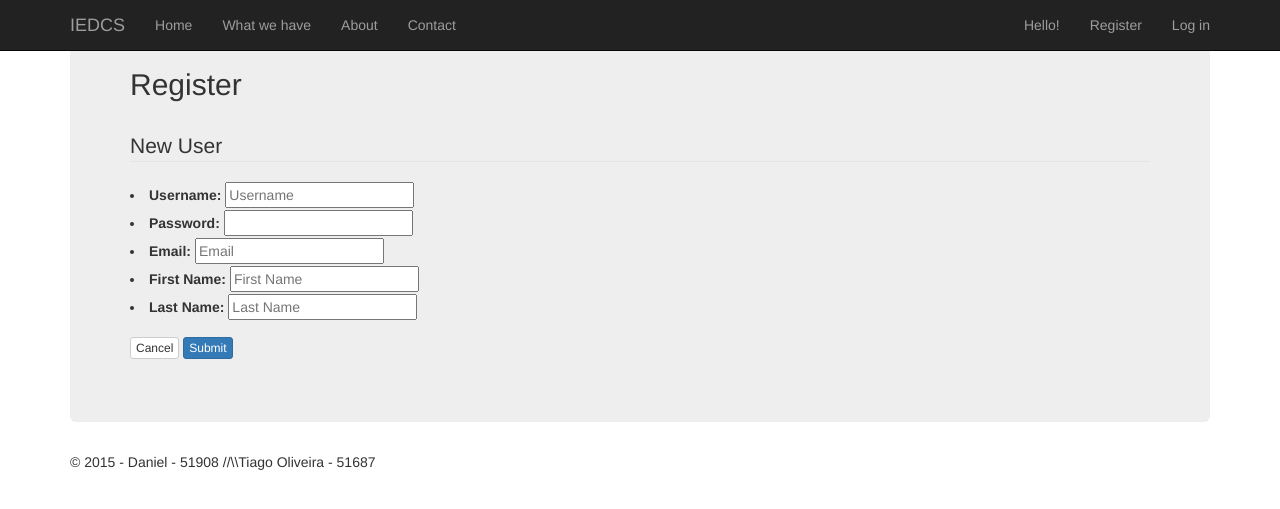
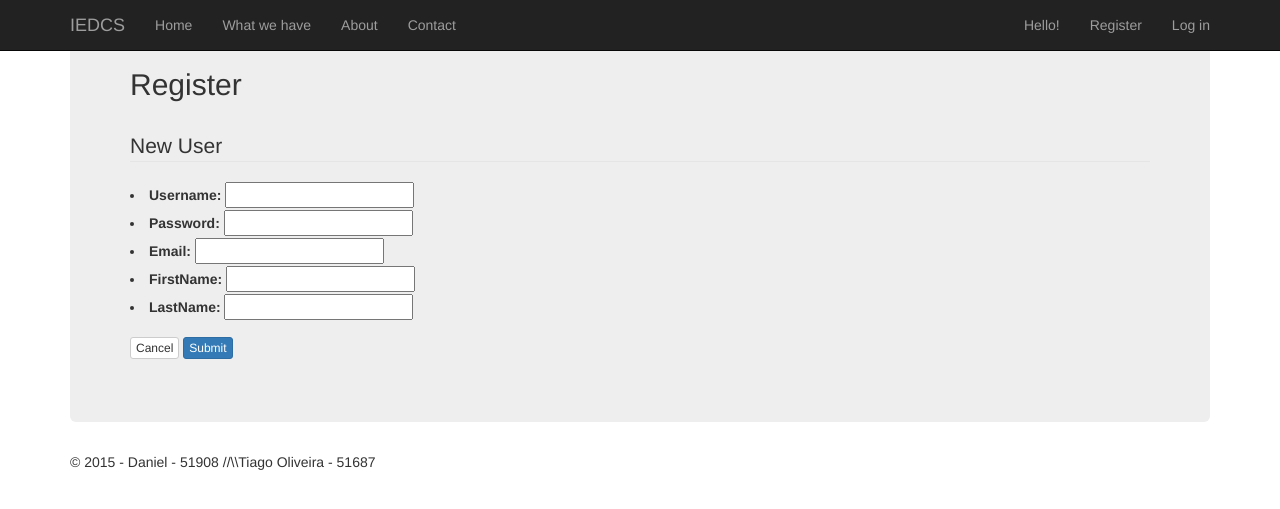
Before and after one commit to danifss/security-1516-IEDCS, a Django app: page /iedcs/Account/register/ in a window 1280 px wide. Shown: the top 509 px of the page. Run offline with Django 3.2, Linux system fonts and the light colour scheme; parts of the project's set-up code (start-up, migrations or seed data) failed here and were passed over; some libraries are stand-ins or nearby versions.

Commit message:
several updates

```diff
--- a/IEDCSServer/core/forms.py
+++ b/IEDCSServer/core/forms.py
@@ -5,16 +5,17 @@ from .models import User
 
 class registerUserForm(ModelForm):
     # password = forms.CharField(label="Password", widget=forms.PasswordInput, help_text="Enter password")
-    username = forms.CharField(label="Username", max_length=100, required=True, widget=forms.TextInput(attrs={'placeholder': 'Username'}),)
-    password = forms.CharField(widget=forms.PasswordInput, required=True,)
-    email = forms.EmailField(label="Email", max_length=150, required=True, widget=forms.TextInput(attrs={'placeholder': 'Email'}),)
-    first_name = forms.CharField(label="First Name", max_length=100, required=True, widget=forms.TextInput(attrs={'placeholder': 'First Name'}),)
-    last_name = forms.CharField(label="Last Name", max_length=100, required=True, widget=forms.TextInput(attrs={'placeholder': 'Last Name'}),)
+    # username = forms.CharField(label="Username", max_length=100, required=True, widget=forms.TextInput(attrs={'placeholder': 'Username'}),)
+    # password = forms.CharField(widget=forms.PasswordInput, required=True,)
+    # email = forms.EmailField(label="Email", max_length=150, required=True, widget=forms.TextInput(attrs={'placeholder': 'Email'}),)
+    # first_name = forms.CharField(label="First Name", max_length=100, required=True, widget=forms.TextInput(attrs={'placeholder': 'First Name'}),)
+    # last_name = forms.CharField(label="Last Name", max_length=100, required=True, widget=forms.TextInput(attrs={'placeholder': 'Last Name'}),)
 
 
     class Meta:
         model = User
-        fields = []
+        fields = ['username', 'password', 'email', 'firstName', 'lastName']
+        widgets = { 'password' : forms.PasswordInput() }
 
 
 
--- a/IEDCSServer/core/templates/core/index.html
+++ b/IEDCSServer/core/templates/core/index.html
@@ -31,7 +31,7 @@
                 <li><a href="/iedcs/Account/login">Log in</a></li>
             </ul>
             <ul class="nav navbar-nav navbar-right">
-                <li><a href="" title="Manage your account">Hello!</a></li>
+                <li><a href="/iedcs/Account/manage" title="Manage your account">Hello!</a></li>
             </ul>
         </div>
     </div>
```
Also changed, not shown: IEDCSServer/db.sqlite3.
